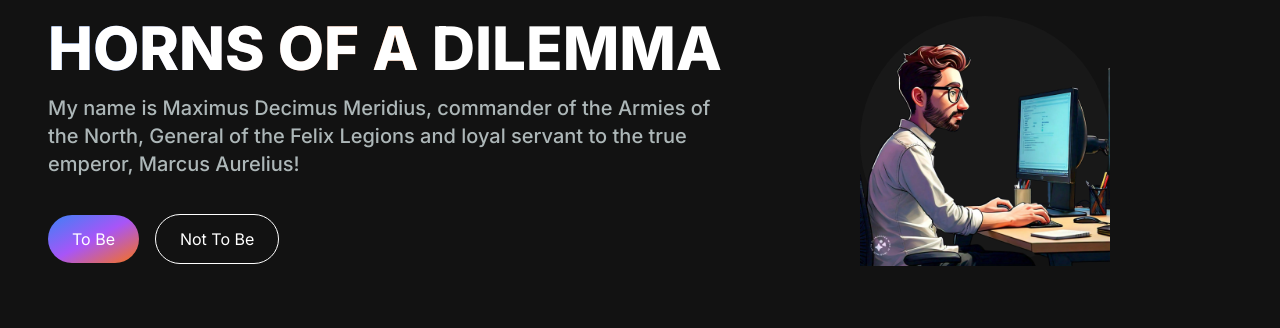
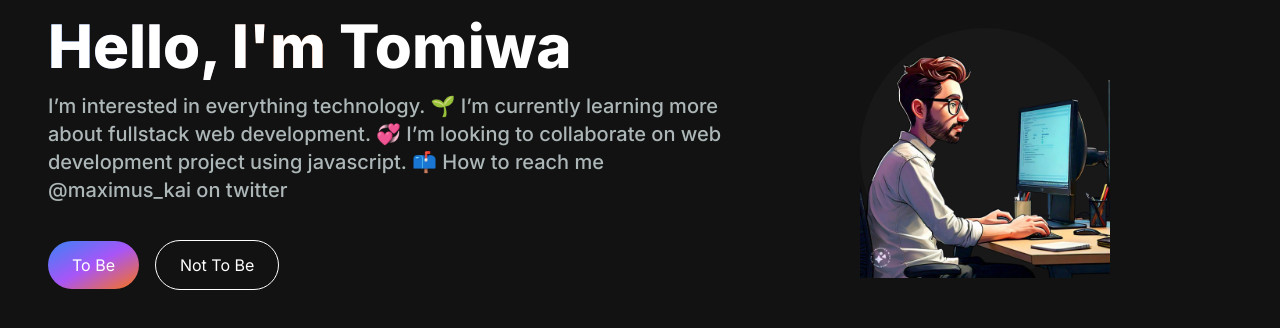
Before and after one commit to maximus-kai/portfolio, a Next.js app: page / in a window 1280 px wide. Shown: the top 328 px of the page. Built offline with nearby package versions, Linux system fonts and the light colour scheme.

Commit message:
Update content

```diff
--- a/app/src/components/HeroSection.tsx
+++ b/app/src/components/HeroSection.tsx
@@ -7,12 +7,15 @@ export default function Hero() {
         <div className='col-span-7 place-self-center text-center sm:text-left'>
     <h1 className="text-white text-4xl lg:text-6xl sm:text-5xl font-extrabold mb-4 ">
             <span className='text-transparent text-white bg-clip-text bg-gradient-to-r from-blue-500 to-orange-500'>
-            HORNS OF A{" "}
+            Hello, I'm{" "}
             </span>
-            DILEMMA
+            Tomiwa
       </h1>
       <p className='text-[#adb7b8] text-lg lg:text-xl mb-6 font-medium'>
-      My name is Maximus Decimus Meridius, commander of the Armies of the North, General of the Felix Legions and loyal servant to the true emperor, Marcus Aurelius!
+      I’m interested in everything technology.
+🌱 I’m currently learning more about fullstack web development.
+💞️ I’m looking to collaborate on web development project using javascript.
+📫 How to reach me @maximus_kai on twitter
           </p>
           <div>
             <button className='px-6 py-3 w-full sm:w-fit rounded-full mr-4 bg-gradient-to-br from-blue-500 via-purple-500 to-orange-500 hover:bg-slate-200 text-white'>
```
